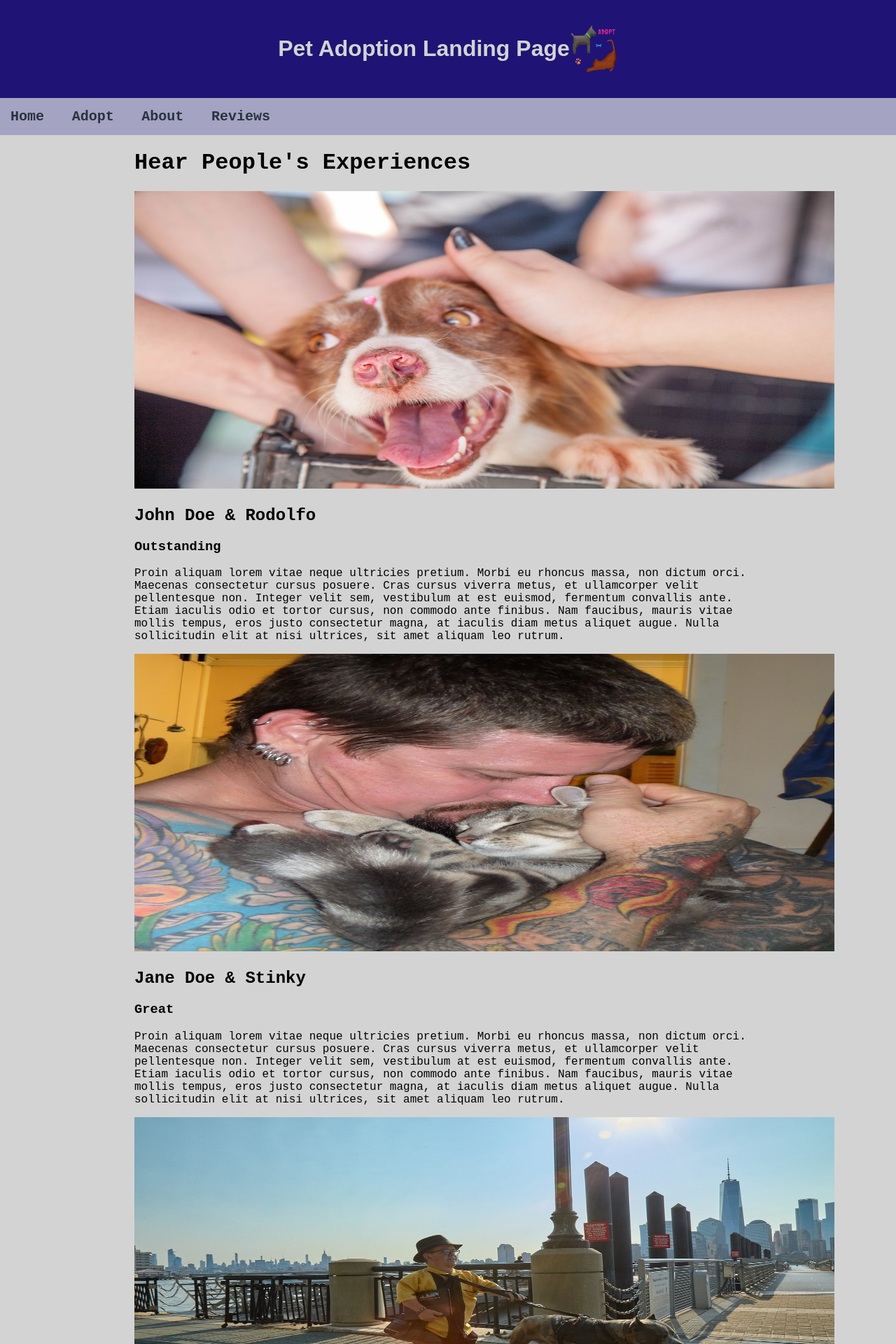
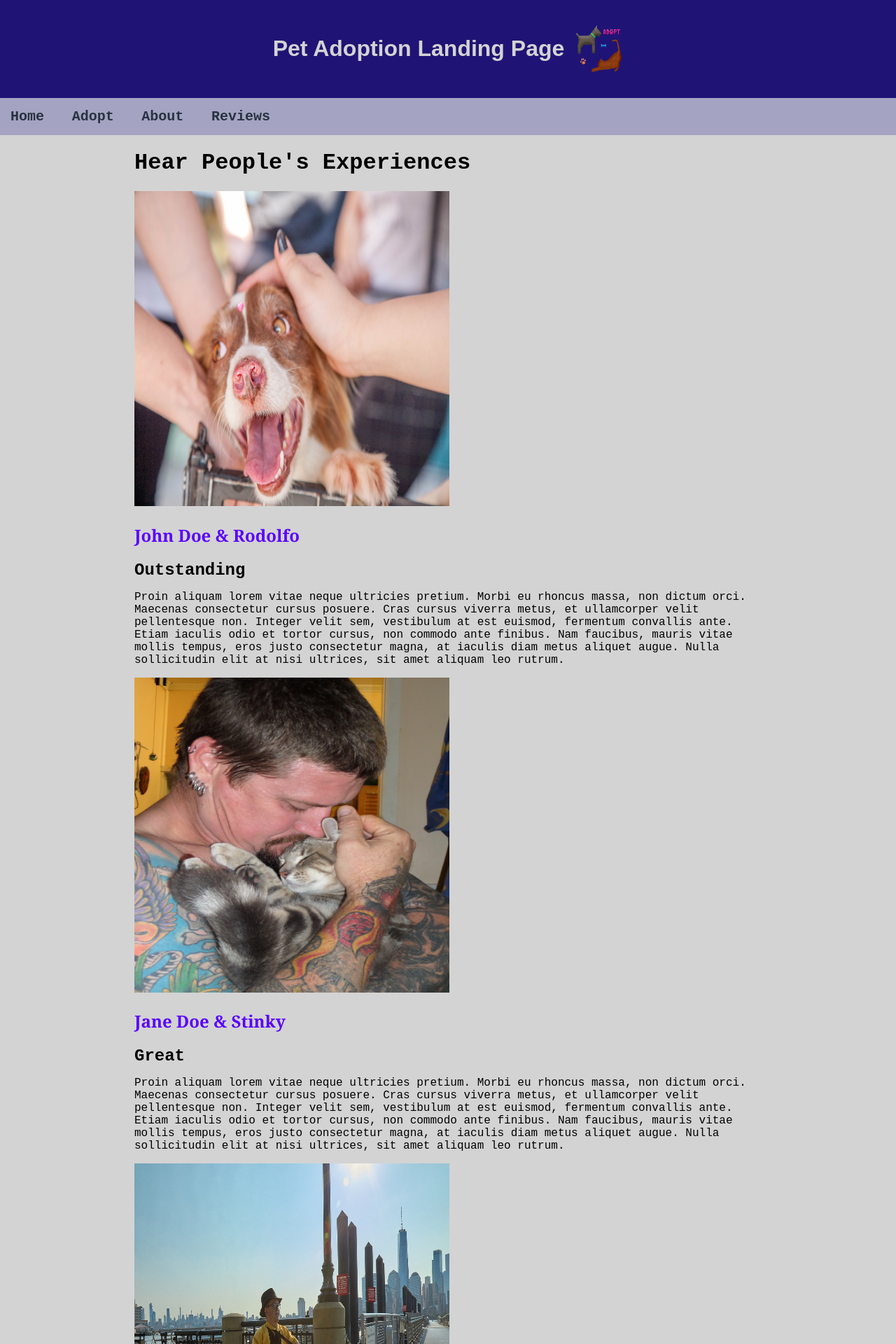
Before and after one commit to bchairez4/flask-landing-page, a Flask app: page /reviews in a window 1280 px wide. Shown: the top 1920 px of the page at 70% size. Run offline with Flask 3, Linux system fonts and the light colour scheme.

Commit message:
added styling to /review elements

```diff
--- a/static/css/style.css
+++ b/static/css/style.css
@@ -51,6 +51,7 @@ img {
 }
 
 #logo {
+    padding-left: 15px;
     width: 69px;
     height: 69px;
     align-self: center;
@@ -62,3 +63,33 @@ img {
     padding-bottom: 10px;
     margin: 0;
 }
+
+.adoptDescription {
+    padding-bottom: 45px;
+}
+
+.reviewPost {
+    display: flex;
+    flex-direction: column;
+    justify-content: center;
+}
+
+.reviewImages {
+    width: 450px;
+    height: 450px;
+}
+
+.reviewTitle {
+    font-family: Georgia, 'Times New Roman', Times, serif;
+    font-size: x-large;
+    color: hsl(261, 100%, 50%);
+}
+
+.reviewRating {
+    font-size: x-large;
+    margin: 0;
+}
+
+.reviewComment {
+    padding-bottom: 50px;
+}
```
